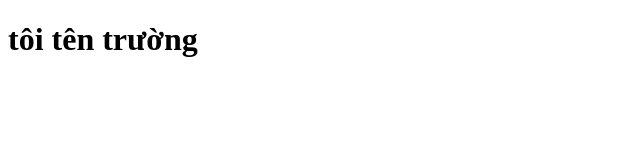
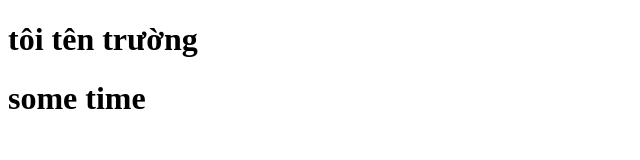
Before and after one commit to DSub23243/dongpho, a plain HTML site: page index.html in a window 1280 px wide. Shown: the whole page, without its empty margins (0-640 px from the left). Drawn offline with Linux system fonts and the light colour scheme.

Commit message:
testt lan hai

```diff
--- a/index.html
+++ b/index.html
@@ -10,5 +10,6 @@
     <div class="xamlon">
         <h1> tôi tên trường</h1>
     </div>
+    <h1>some time</h1>
 </body>
 </html>
```
